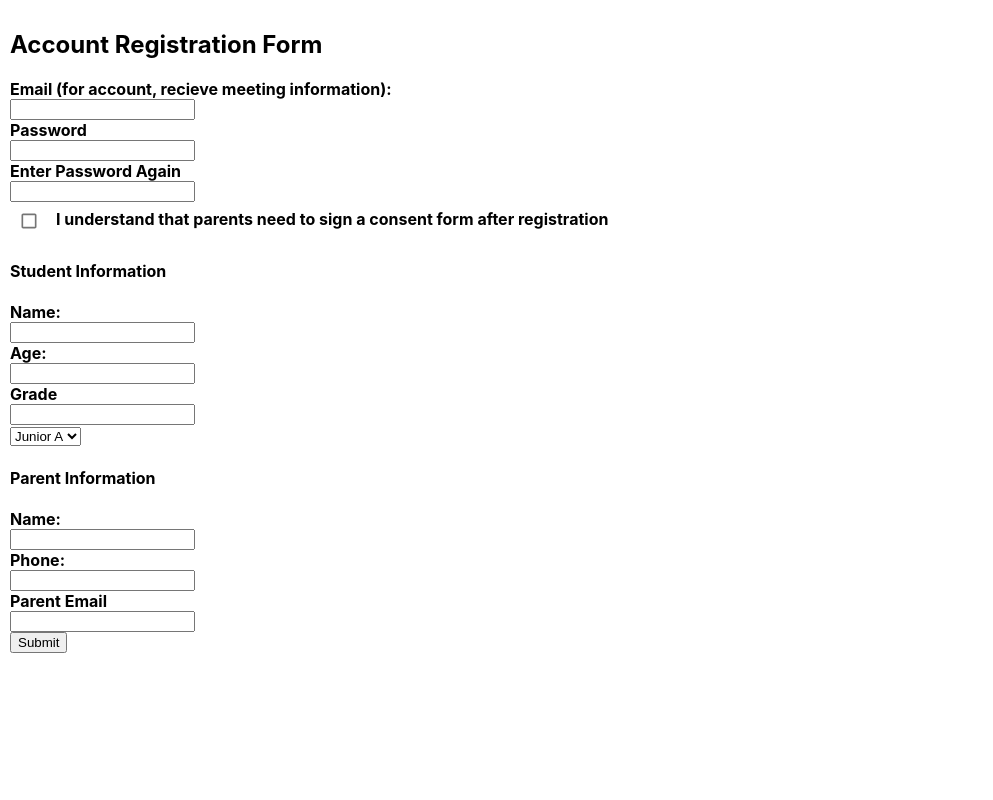
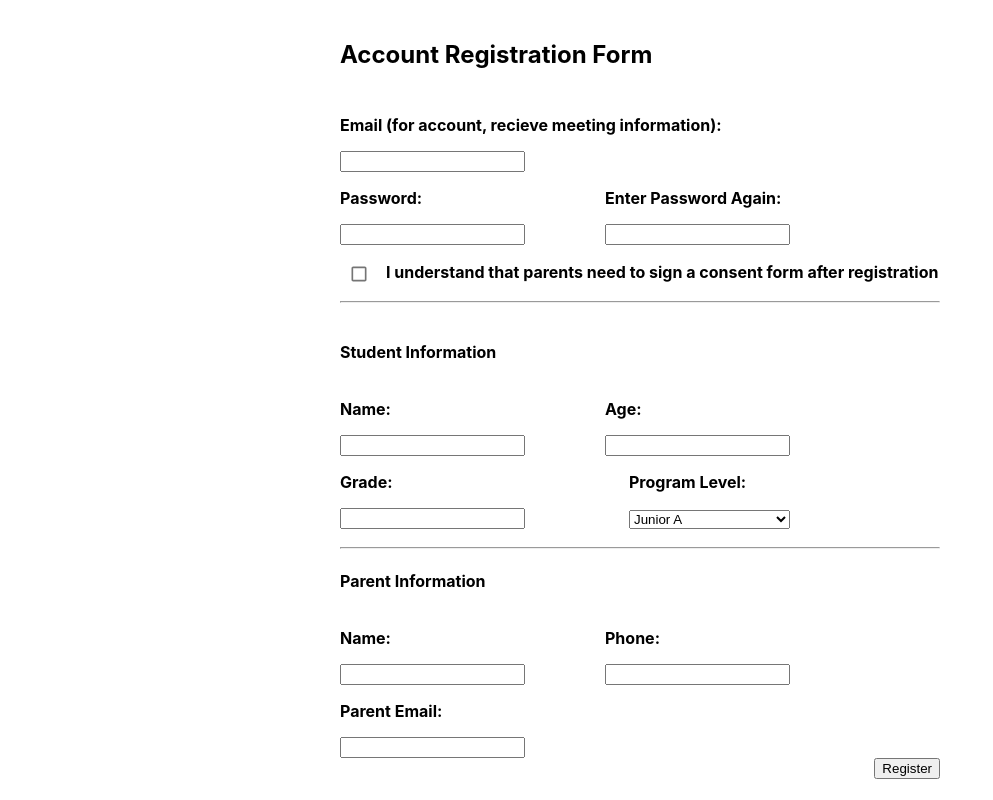
Before and after one commit to csc-536/tucson-math-circle-portal-, a React (Create React App) app in the folder frontend/: page / in a window 1280 px wide. Shown: the whole page, without its empty margins (0-993 px from the left). Built offline with nearby package versions, Linux system fonts and the light colour scheme.

Commit message:
rough draft of reg form

```diff
--- a/frontend/src/registration/registration.css
+++ b/frontend/src/registration/registration.css
@@ -1,9 +1,41 @@
 form {
 	padding: 10px;
+	margin: 0 auto;
+	width: 600px;
 }
+
 label {
 	font-weight: bold;
 }
+
 input {
 	display: block;
 }
+
+div {
+	clear: both;
+	padding-top: 10px;
+}
+
+.col1 {
+	float: left;
+	margin-right: 10px;
+}
+.col2 {
+	float: right;
+	margin-right: 150px;
+}
+
+#checkbox {
+	clear: both;
+	font-weight: bold;
+}
+
+#reg {
+	clear: both;
+	float: right;
+}
+
+select {
+padding-right: 90px;
+}
--- a/frontend/src/registration/registration.js
+++ b/frontend/src/registration/registration.js
@@ -12,60 +12,69 @@ function Registration(props) {
 	return (
 		<form>
 			<h2>Account Registration Form</h2>
+			<div id="accountInfo">
 				<label>
-			    Email (for account, recieve meeting information):
+				    <p>Email (for account, recieve meeting information):</p>
 				    <input type="text" name="email" />
 				</label>
-			<label>
-				Password
+				<label id="password" class="col1">
+					<p>Password:</p>
 					<input type="text" name="password" />
 				</label>
-			<label>
-				Enter Password Again
+				<label id="re-password" class="col2">
+					<p>Enter Password Again:</p>
 					<input type="text" name="re-password" />
 				</label>
-			<label>
+			</div>
+			<div id="checkbox">
 				<Checkbox
               		icon={icon}
              		checkedIcon={checkedIcon}
               		style={{ marginRight: 8 }}
             	/>
 				I understand that parents need to sign a consent form after registration
-			</label>
+			</div>
+			<hr />
+			<div id="studentInformation">
 				<h4>Student Information</h4>
-			<label>
-			    Name:
+				<label class="col1">
+				    <p>Name:</p>
 				    <input type="text" name="sname" />
 				</label>
-			<label>
-				Age:
+				<label class="col2">
+					<p>Age:</p>
 					<input type="text" name="age" />
 				</label>
-			<label>
-				Grade
+				<label class="col1">
+					<p>Grade:</p>
 					<input type="text" name="grade" />
 				</label>
-			<label>
+				<label class="col2">
+					<p>Program Level:</p>
 					<select>
 						<option value='juniorA'>Junior A</option>
 						<option value='juniorB'>Junior B</option>
 						<option value='senior'>Senior</option>
 					</select>
 				</label>
+			</div>
+			<div id="parentInformation">
+			<hr />
 				<h4>Parent Information</h4>
-			<label>
-			    Name:
+				<label class="col1">
+				    <p>Name:</p>
 				    <input type="text" name="pname" />
 				</label>
-			<label>
-				Phone:
+				<label class="col2">
+					<p>Phone:</p>
 					<input type="text" name="phone" />
 				</label>
-			<label>
-				Parent Email
+				<label class="col1">
+					<p>Parent Email:</p>
 					<input type="text" name="pemail" />
 				</label>
-			<input type="submit" value="Submit" />
+			</div>
+			<input id="reg" type="submit" value="Register" />
 		</form>
 	)
 }
```
Lines whose indentation alone changed are shown as unchanged.
